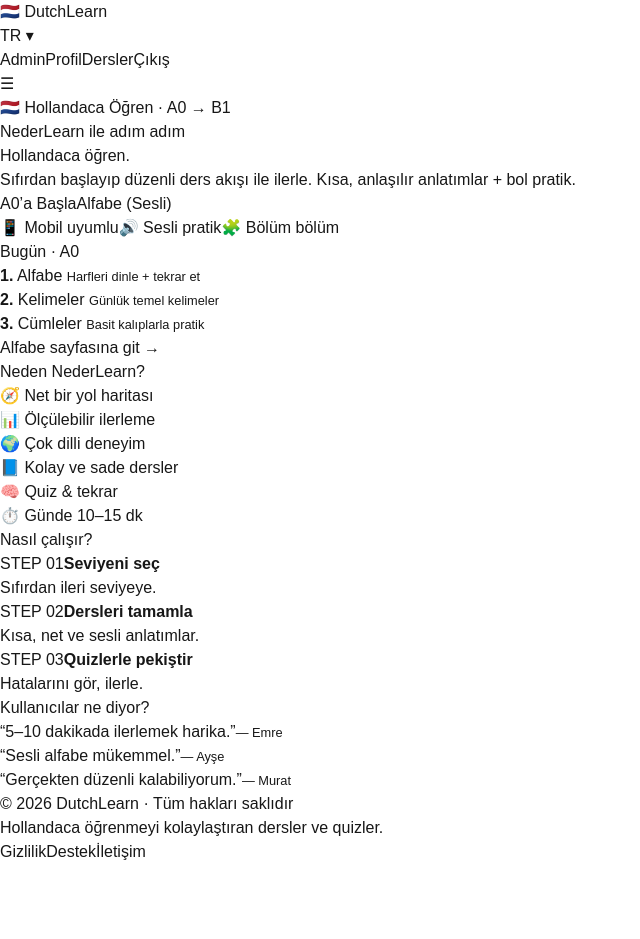
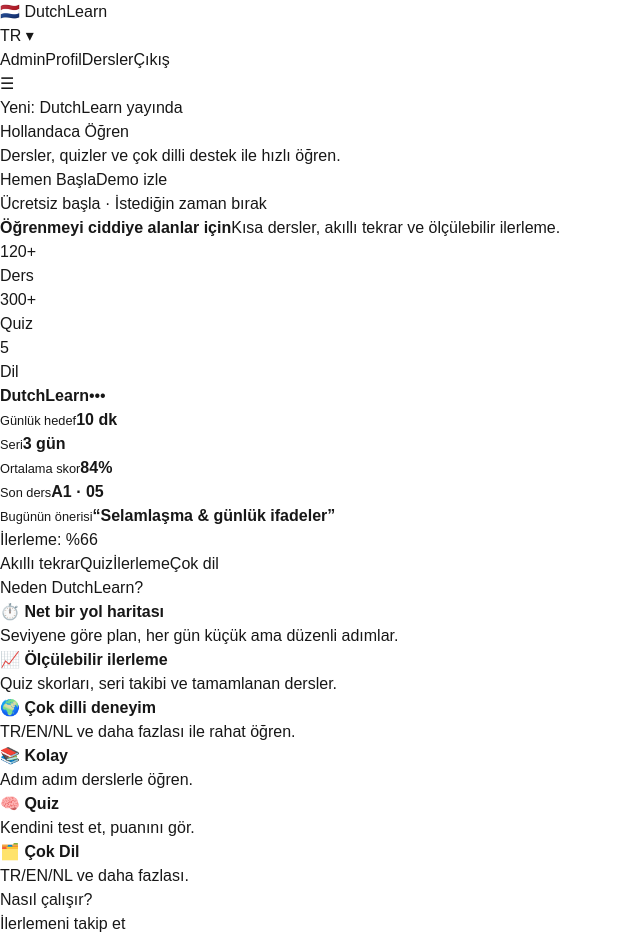
Before and after one commit to cosmuslum/nextjs-boilerplate, a Next.js app: page /tr in a window 1280 px wide. Shown: the top 939 px of the page, without its empty margins (0-640 px from the left). Before the commit the page ends 864 px from the top, so only its background shows below. Built offline with nearby package versions, Linux system fonts and the light colour scheme.

Commit message:
Update page.tsx

```diff
--- a/app/tr/page.tsx
+++ b/app/tr/page.tsx
@@ -1,107 +1,186 @@
 export default function TrHomePage() {
   return (
-    <>
+    <div className="dl-wrap">
       {/* HERO */}
-      <section className="hero">
-        <div className="hero-left">
-          <span className="badge">🇳🇱 Hollandaca Öğren · A0 → B1</span>
+      <section className="dl-hero glass">
+        <div className="dl-hero-left">
+          <div className="dl-tag">Yeni: DutchLearn yayında</div>
 
-          <h1>
-            NederLearn ile <span>adım adım</span><br />
-            Hollandaca öğren.
-          </h1>
-
-          <p>
-            Sıfırdan başlayıp düzenli ders akışı ile ilerle.
-            Kısa, anlaşılır anlatımlar + bol pratik.
+          <h1 className="dl-title">Hollandaca Öğren</h1>
+          <p className="dl-subtitle">
+            Dersler, quizler ve çok dilli destek ile hızlı öğren.
           </p>
 
-          <div className="hero-actions">
-            <a href="/tr/a0" className="btn-primary">A0’a Başla</a>
-            <a href="/tr/a0/alfabe" className="btn-secondary">Alfabe (Sesli)</a>
+          <div className="dl-cta">
+            <a className="btn-white" href="/tr/a0">Hemen Başla</a>
+            <a className="btn-ghost" href="/tr/demo">Demo izle</a>
           </div>
 
-          <div className="hero-tags">
-            <span>📱 Mobil uyumlu</span>
-            <span>🔊 Sesli pratik</span>
-            <span>🧩 Bölüm bölüm</span>
+          <div className="dl-mini">
+            Ücretsiz başla · İstediğin zaman bırak
+          </div>
+
+          <div className="dl-note glass2">
+            <b>Öğrenmeyi ciddiye alanlar için</b>
+            <span>Kısa dersler, akıllı tekrar ve ölçülebilir ilerleme.</span>
+          </div>
+
+          <div className="dl-stats">
+            <div className="stat glass2">
+              <div className="stat-num">120+</div>
+              <div className="stat-lbl">Ders</div>
+            </div>
+            <div className="stat glass2">
+              <div className="stat-num">300+</div>
+              <div className="stat-lbl">Quiz</div>
+            </div>
+            <div className="stat glass2">
+              <div className="stat-num">5</div>
+              <div className="stat-lbl">Dil</div>
+            </div>
           </div>
         </div>
 
-        {/* SAĞ KART */}
-        <div className="hero-card">
-          <h3>Bugün · A0</h3>
+        <div className="dl-hero-right glass2">
+          <div className="panel-head">
+            <b>DutchLearn</b>
+            <span className="dots">•••</span>
+          </div>
 
-          <ul>
-            <li><b>1.</b> Alfabe <small>Harfleri dinle + tekrar et</small></li>
-            <li><b>2.</b> Kelimeler <small>Günlük temel kelimeler</small></li>
-            <li><b>3.</b> Cümleler <small>Basit kalıplarla pratik</small></li>
-          </ul>
+          <div className="panel-grid">
+            <div className="panel-box glass3">
+              <small>Günlük hedef</small>
+              <b>10 dk</b>
+            </div>
+            <div className="panel-box glass3">
+              <small>Seri</small>
+              <b>3 gün</b>
+            </div>
+            <div className="panel-box glass3">
+              <small>Ortalama skor</small>
+              <b>84%</b>
+            </div>
+            <div className="panel-box glass3">
+              <small>Son ders</small>
+              <b>A1 · 05</b>
+            </div>
+          </div>
 
-          <a href="/tr/a0/alfabe" className="card-btn">
-            Alfabe sayfasına git →
-          </a>
+          <div className="panel-big glass3">
+            <small>Bugünün önerisi</small>
+            <b>“Selamlaşma & günlük ifadeler”</b>
+            <div className="bar">
+              <i style={{ width: "66%" }} />
+            </div>
+            <div className="bar-sub">İlerleme: %66</div>
+
+            <div className="chips">
+              <span>Akıllı tekrar</span>
+              <span>Quiz</span>
+              <span>İlerleme</span>
+              <span>Çok dil</span>
+            </div>
+          </div>
         </div>
       </section>
 
       {/* NEDEN */}
-      <section className="section">
-        <h2>Neden NederLearn?</h2>
+      <section className="dl-section">
+        <h2>Neden DutchLearn?</h2>
 
-        <div className="grid-3">
-          <div className="card">🧭 Net bir yol haritası</div>
-          <div className="card">📊 Ölçülebilir ilerleme</div>
-          <div className="card">🌍 Çok dilli deneyim</div>
-          <div className="card">📘 Kolay ve sade dersler</div>
-          <div className="card">🧠 Quiz & tekrar</div>
-          <div className="card">⏱️ Günde 10–15 dk</div>
+        <div className="dl-grid-3">
+          <div className="card glass2">
+            <b>⏱️ Net bir yol haritası</b>
+            <p>Seviyene göre plan, her gün küçük ama düzenli adımlar.</p>
+          </div>
+          <div className="card glass2">
+            <b>📈 Ölçülebilir ilerleme</b>
+            <p>Quiz skorları, seri takibi ve tamamlanan dersler.</p>
+          </div>
+          <div className="card glass2">
+            <b>🌍 Çok dilli deneyim</b>
+            <p>TR/EN/NL ve daha fazlası ile rahat öğren.</p>
+          </div>
+          <div className="card glass2">
+            <b>📚 Kolay</b>
+            <p>Adım adım derslerle öğren.</p>
+          </div>
+          <div className="card glass2">
+            <b>🧠 Quiz</b>
+            <p>Kendini test et, puanını gör.</p>
+          </div>
+          <div className="card glass2">
+            <b>🗂️ Çok Dil</b>
+            <p>TR/EN/NL ve daha fazlası.</p>
+          </div>
         </div>
       </section>
 
       {/* NASIL */}
-      <section className="section">
-        <h2>Nasıl çalışır?</h2>
+      <section className="dl-section">
+        <div className="dl-section-head">
+          <h2>Nasıl çalışır?</h2>
+          <a className="muted" href="/tr/ilerleme">İlerlemeni takip et</a>
+        </div>
 
-        <div className="grid-3">
-          <div className="step">
-            <span>STEP 01</span>
+        <div className="dl-grid-3">
+          <div className="step glass2">
+            <small>STEP 01</small>
             <b>Seviyeni seç</b>
-            <p>Sıfırdan ileri seviyeye.</p>
+            <p>Başlangıçtan ileri seviyeye kadar hedefini belirle.</p>
           </div>
-
-          <div className="step">
-            <span>STEP 02</span>
+          <div className="step glass2">
+            <small>STEP 02</small>
             <b>Dersleri tamamla</b>
-            <p>Kısa, net ve sesli anlatımlar.</p>
+            <p>Kısa ve net içeriklerle her gün ilerle.</p>
           </div>
-
-          <div className="step">
-            <span>STEP 03</span>
+          <div className="step glass2">
+            <small>STEP 03</small>
             <b>Quizlerle pekiştir</b>
-            <p>Hatalarını gör, ilerle.</p>
+            <p>Hatalarını gör, puanını yükselt.</p>
           </div>
         </div>
       </section>
 
       {/* YORUMLAR */}
-      <section className="section">
+      <section className="dl-section">
         <h2>Kullanıcılar ne diyor?</h2>
 
-        <div className="grid-3">
-          <div className="card">
-            “5–10 dakikada ilerlemek harika.”
-            <small>— Emre</small>
+        <div className="dl-grid-3">
+          <div className="review glass2">
+            <p>“Dersler kısa ve net. Quizler gerçekten hatalarımı gösteriyor.”</p>
+            <div className="who">
+              <div className="avatar" />
+              <div>
+                <b>Murat</b>
+                <small>Yeni başlayan</small>
+              </div>
+            </div>
           </div>
-          <div className="card">
-            “Sesli alfabe mükemmel.”
-            <small>— Ayşe</small>
+
+          <div className="review glass2">
+            <p>“İlerleme ekranı motivasyon veriyor. Her gün biraz daha iyi.”</p>
+            <div className="who">
+              <div className="avatar" />
+              <div>
+                <b>Ayşe</b>
+                <small>Orta seviye</small>
+              </div>
+            </div>
           </div>
-          <div className="card">
-            “Gerçekten düzenli kalabiliyorum.”
-            <small>— Murat</small>
+
+          <div className="review glass2">
+            <p>“5–10 dakikada ilerleyebilmek harika. Düzenli kalabiliyorum.”</p>
+            <div className="who">
+              <div className="avatar" />
+              <div>
+                <b>Emre</b>
+                <small>Yoğun çalışan</small>
+              </div>
+            </div>
           </div>
         </div>
       </section>
-    </>
+    </div>
   );
 }
```
